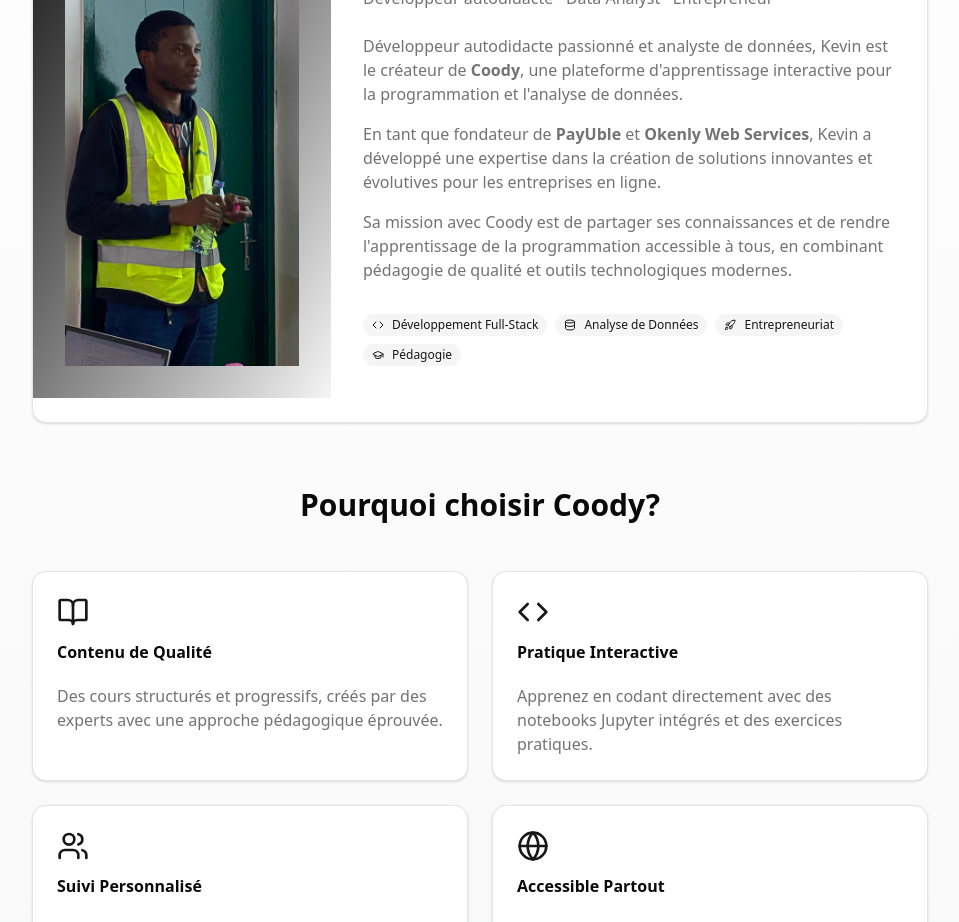
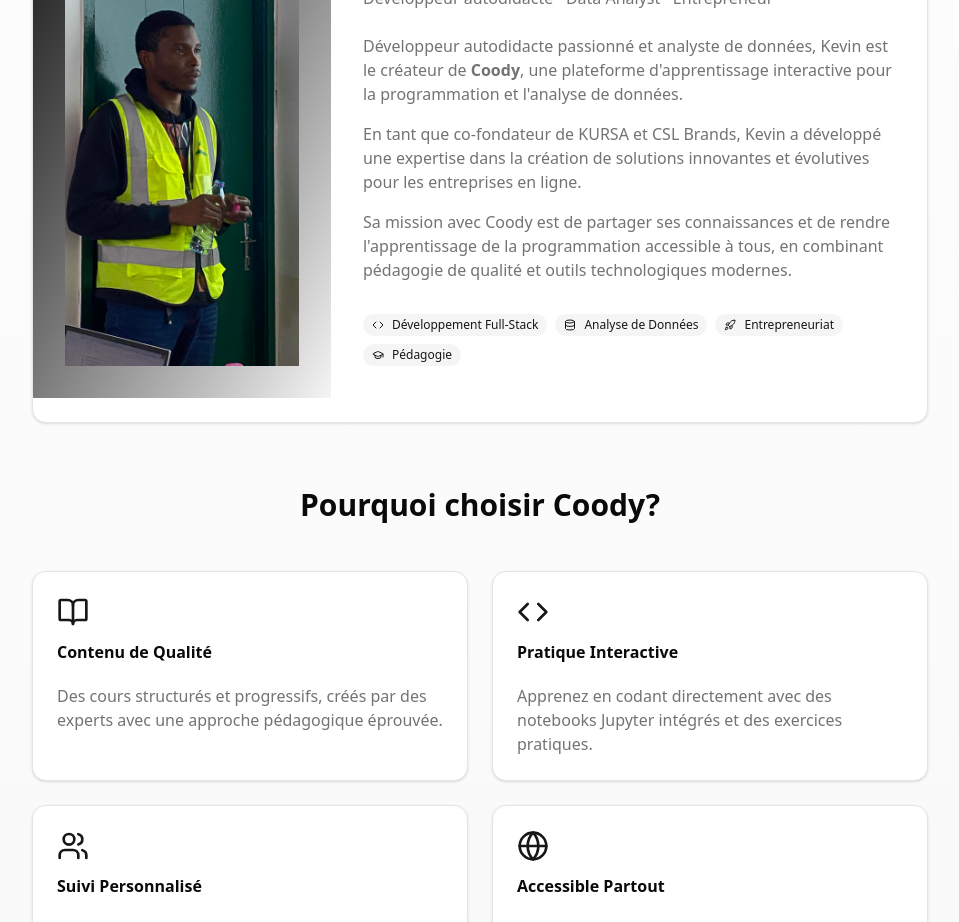
Before and after one commit to kevin997/Coody, a Next.js app: page /about in a window 1280 px wide. Shown: the part 960-1882 px from the top of the page, without its empty margins (160-1119 px from the left). Built offline with nearby package versions, Linux system fonts and the light colour scheme; no server answers.

Commit message:
added fixes to about page

```diff
--- a/src/app/about/page.tsx
+++ b/src/app/about/page.tsx
@@ -114,7 +114,7 @@ export default function AboutPage() {
                   </p>
 
                   <p className="text-muted-foreground">
-                    En tant que fondateur de <strong>PayUble</strong> et <strong>Okenly Web Services</strong>,
+                    En tant que co-fondateur de <a href="https://kursa.csl-brands.com">KURSA</a> et <a href="https://csl-brands.com">CSL Brands</a>,
                     Kevin a développé une expertise dans la création de solutions innovantes et
                     évolutives pour les entreprises en ligne.
                   </p>
```
